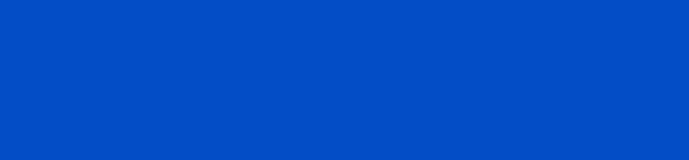
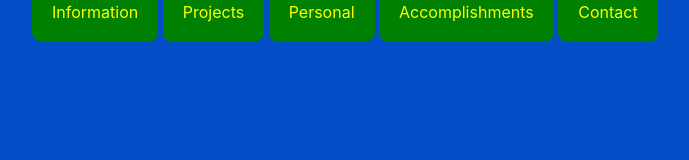
Before and after one commit to marcff82/portfolio-project-stripe-foundations, a plain HTML site: page index.html in a window 1280 px wide. Shown: the whole page, without its empty margins (8-697 px from the left). Drawn offline with nearby package versions, Linux system fonts and the light colour scheme.

Commit message:
more style updates

```diff
--- a/index.html
+++ b/index.html
@@ -5,11 +5,28 @@
     <meta name="viewport" content="width=device-width, initial-scale=1.0">
     <meta http-equiv="X-UA-Compatible" content="ie-edge">
     <title>Portfolio</title>
+    <link rel="stylesheet" href="https://stackpath.bootstrapcdn.com/bootstrap/4.3.1/css/bootstrap.min.css" integrity="sha384-ggOyR0iXCbMQv3Xipma34MD+dH/1fQ784/j6cY/iJTQUOhcWr7x9JvoRxT2MZw1T" crossorigin="anonymous">
     <link rel="stylesheet" href="./styles.css">
 </head>
 <body>
-    <nav>
-
+    <nav id="port-nav">
+        <ul>
+            <li>
+                <a href="#information">Information</a>
+            </li>
+            <li>
+                <a href="#projects">Projects</a>
+            </li>
+            <li>
+                <a href="#personal">Personal</a>
+            </li>
+            <li>
+                <a href="#accomplishments">Accomplishments</a>
+            </li>
+            <li>
+                <a href="#contact">Contact</a>
+            </li>
+        </ul>
     </nav>
     <section id="information"></section>
     <section id="projects"></section>
--- a/styles.css
+++ b/styles.css
@@ -2,3 +2,32 @@ body {
             background: #034ec6;
             color: #ffffff;
         }
+a {
+    color: yellow;
+}
+a:hover {
+    color: #fff;
+}
+
+#port-nav ul {
+    list-style: none;
+}
+
+#port-nav>ul>li {
+    display: inline;
+}
+
+#port-nav>ul>li>a {
+    padding: 20px;
+    font-size: 16px;
+    border-radius: 10px;
+    background: green;
+    text-decoration: none;
+}
+
+#port-nav>ul>li>a:hover {
+    background: pink;
+    color: #333;
+    border-radius: 0px;
+    transition: all .2s linear;
+}
```
